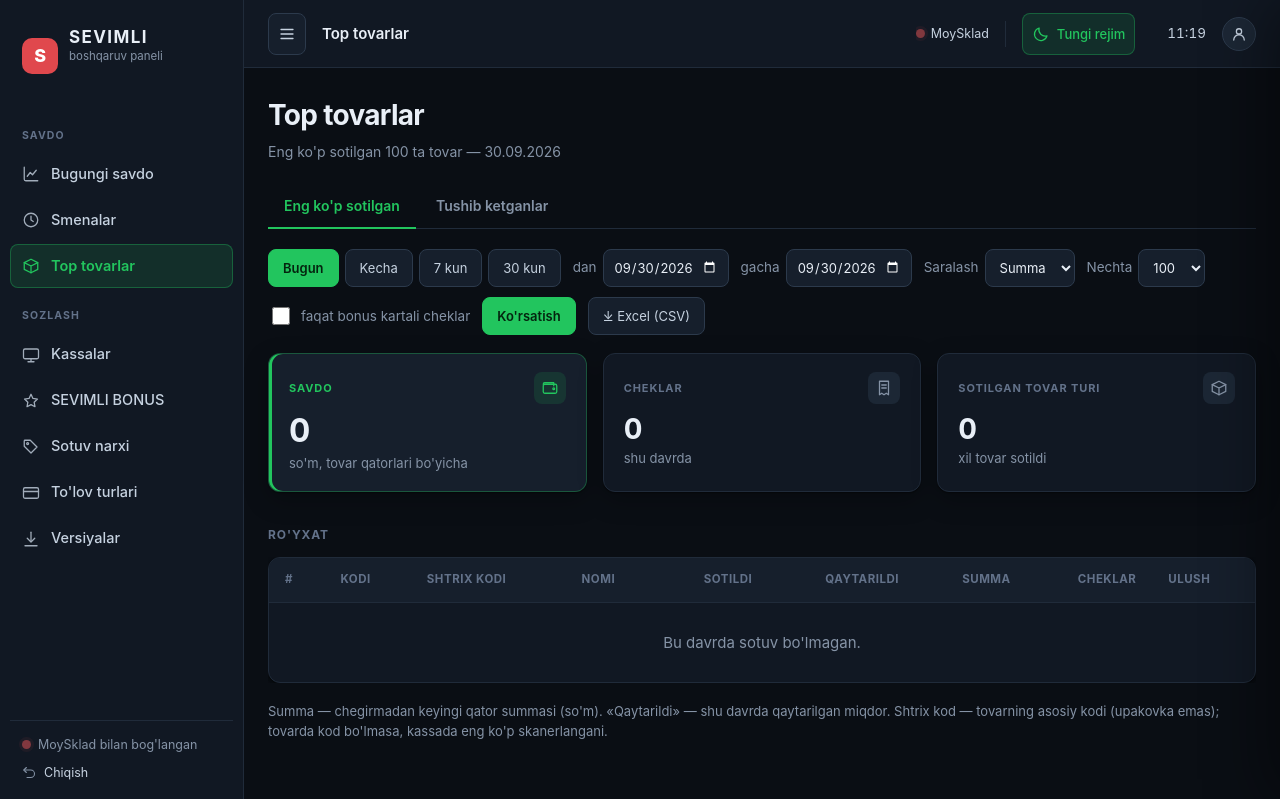
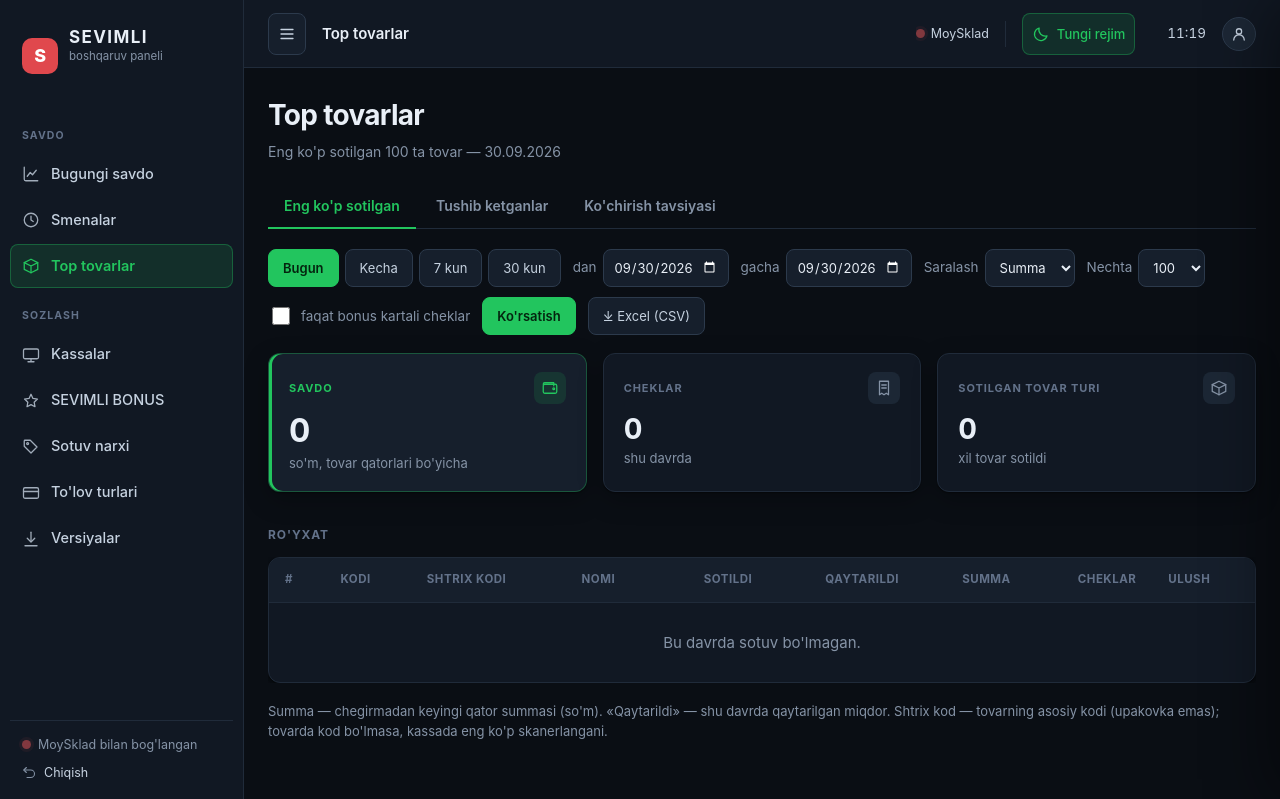
Before and after one commit to 130395mq-dev/sevimli-kassa, a Django app: page /tovarlar/ in a window 1280 px wide. Shown: the top 799 px of the page. Run offline with Django 5.2, Linux system fonts and the light colour scheme; the visitor is signed in with stand-in values (Sample User, id 1); data that the repository does not hold is empty; some libraries are stand-ins or nearby versions.

Commit message:
Top products: transfer advice tab

```diff
--- a/dashboard/templates/dashboard/tovarlar.html
+++ b/dashboard/templates/dashboard/tovarlar.html
@@ -14,6 +14,7 @@
   <nav class="tabs" aria-label="Tovarlar">
     <a class="on" href="{% url 'dashboard:top-products' %}">Eng ko'p sotilgan</a>
     <a href="{% url 'dashboard:falling-products' %}">Tushib ketganlar</a>
+    <a href="{% url 'dashboard:transfer-advice' %}">Ko'chirish tavsiyasi</a>
   </nav>
 
   <form method="get" class="davr">
```
